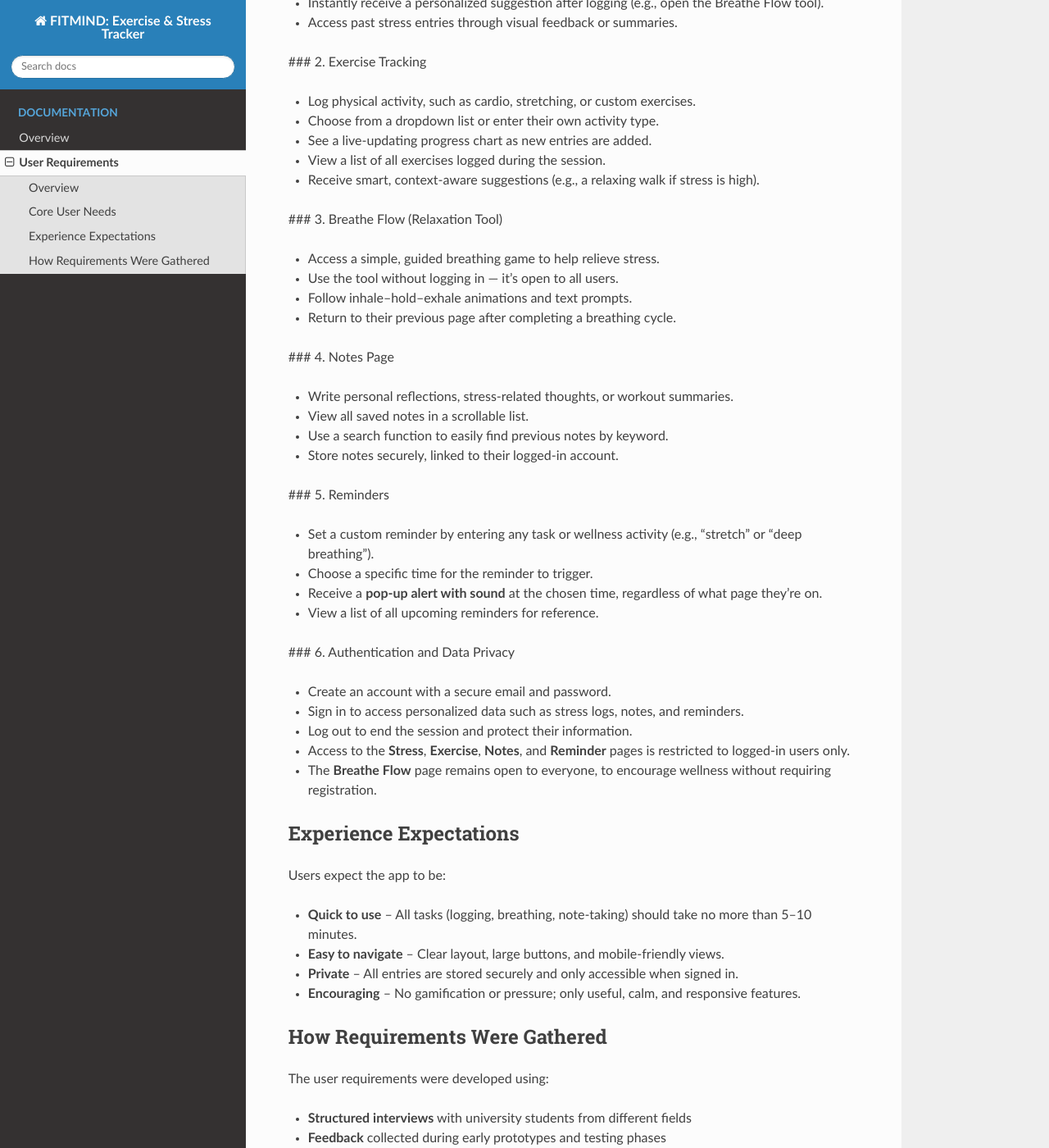
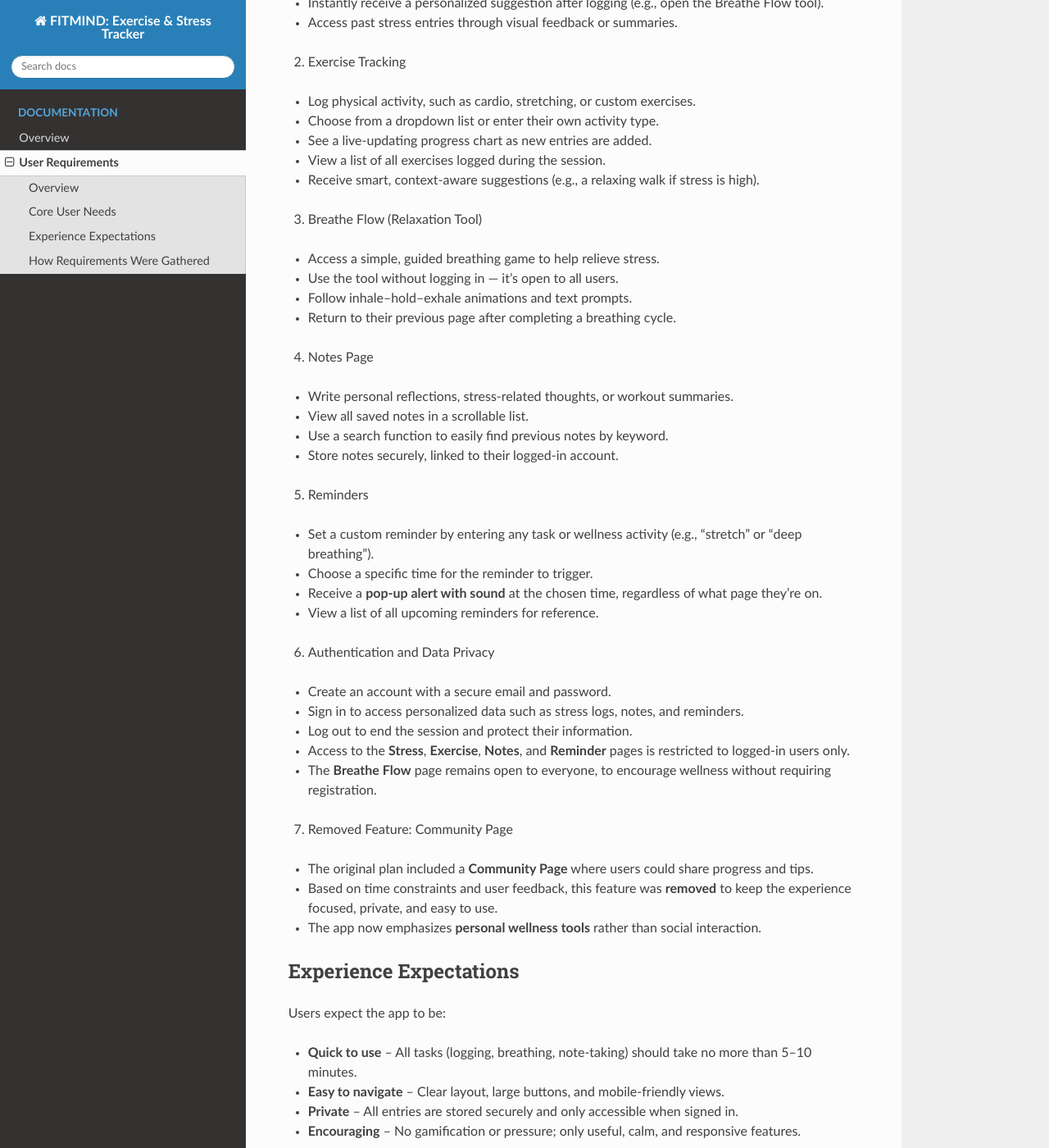
Before and after one commit to Chloe7243/Fitmind-Enhancement, a Sphinx documentation site: the page built from docs/source/user_requirements.rst, in a window 1280 px wide and 1400 px high, scrolled down 640 px. Shown: the whole window at 82% size. Built offline with Sphinx 7.4.7 and the Read the Docs theme 3.1.0, drawn with Linux system fonts in a browser that asks for light colours; pages that are not in the unit, such as notebooks, are missing from menus; some of the changed text lies outside the part shown.

Commit message:
Add refined user requirements with updated features and structure

```diff
--- a/docs/source/user_requirements.rst
+++ b/docs/source/user_requirements.rst
@@ -13,7 +13,7 @@ Core User Needs
 
 Below is a refined list of what users should be able to do within FITMIND:
 
-### 1. Stress Tracking and Management
+1. Stress Tracking and Management
 
 - Log daily stress using a 1–5 scale.
 - Use emojis to express how they feel (mood-based prompts).
@@ -21,7 +21,7 @@ Below is a refined list of what users should be able to do within FITMIND:
 - Instantly receive a personalized suggestion after logging (e.g., open the Breathe Flow tool).
 - Access past stress entries through visual feedback or summaries.
 
-### 2. Exercise Tracking
+2. Exercise Tracking
 
 - Log physical activity, such as cardio, stretching, or custom exercises.
 - Choose from a dropdown list or enter their own activity type.
@@ -29,34 +29,41 @@ Below is a refined list of what users should be able to do within FITMIND:
 - View a list of all exercises logged during the session.
 - Receive smart, context-aware suggestions (e.g., a relaxing walk if stress is high).
 
-### 3. Breathe Flow (Relaxation Tool)
+3. Breathe Flow (Relaxation Tool)
 
 - Access a simple, guided breathing game to help relieve stress.
 - Use the tool without logging in — it’s open to all users.
 - Follow inhale–hold–exhale animations and text prompts.
 - Return to their previous page after completing a breathing cycle.
 
-### 4. Notes Page
+4. Notes Page
 
 - Write personal reflections, stress-related thoughts, or workout summaries.
 - View all saved notes in a scrollable list.
 - Use a search function to easily find previous notes by keyword.
 - Store notes securely, linked to their logged-in account.
 
-### 5. Reminders
+5. Reminders
 
 - Set a custom reminder by entering any task or wellness activity (e.g., “stretch” or “deep breathing”).
 - Choose a specific time for the reminder to trigger.
 - Receive a **pop-up alert with sound** at the chosen time, regardless of what page they’re on.
 - View a list of all upcoming reminders for reference.
 
-### 6. Authentication and Data Privacy
+6. Authentication and Data Privacy
 
 - Create an account with a secure email and password.
 - Sign in to access personalized data such as stress logs, notes, and reminders.
 - Log out to end the session and protect their information.
 - Access to the **Stress**, **Exercise**, **Notes**, and **Reminder** pages is restricted to logged-in users only.
 - The **Breathe Flow** page remains open to everyone, to encourage wellness without requiring registration.
+
+7. Removed Feature: Community Page
+
+- The original plan included a **Community Page** where users could share progress and tips.
+- Based on time constraints and user feedback, this feature was **removed** to keep the experience focused, private, and easy to use.
+- The app now emphasizes **personal wellness tools** rather than social interaction.
+
 
 Experience Expectations
 ------------------------
```
